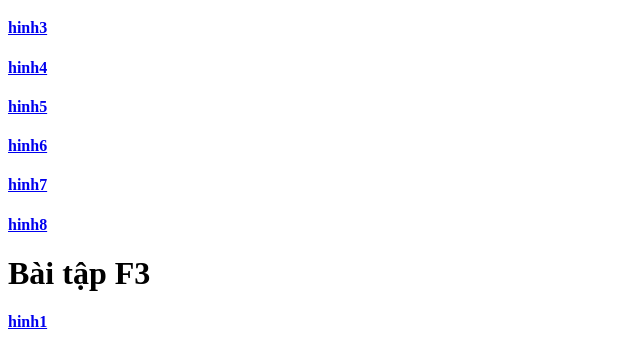
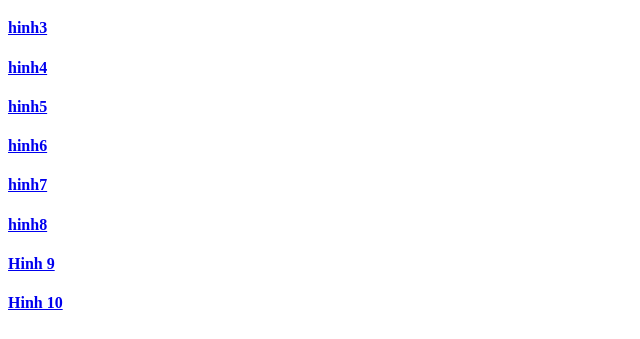
Before and after one commit to nguyencaoanhtuyet2612-png/nct.githup.io, a plain HTML site: page index.html in a window 1280 px wide. Shown: the part 445-784 px from the top of the page, without its empty margins (0-640 px from the left). Drawn offline with Linux system fonts and the light colour scheme.

Commit message:
Update index.html

```diff
--- a/index.html
+++ b/index.html
@@ -21,6 +21,8 @@
     <h4><a href="baitapf2/hinh6.html">hinh6</a></h4>
     <h4><a href="baitapf2/hinh7.html">hinh7</a></h4>
     <h4><a href="baitapf2/hinh8.html">hinh8</a></h4>
+    <h4><a href="Baitapf2/Hinh9.html">Hinh 9</a></h4>
+    <h4><a href="Baitapf2/Hinh10.html">Hinh 10</a></h4>
   <h1>Bài tập F3</h1>
     <h4><a href="baitapf3/hinh1.html">hinh1</a></h4>
     <h4><a href="baitapf3/hinh2.html">hinh2</a></h4>
```
